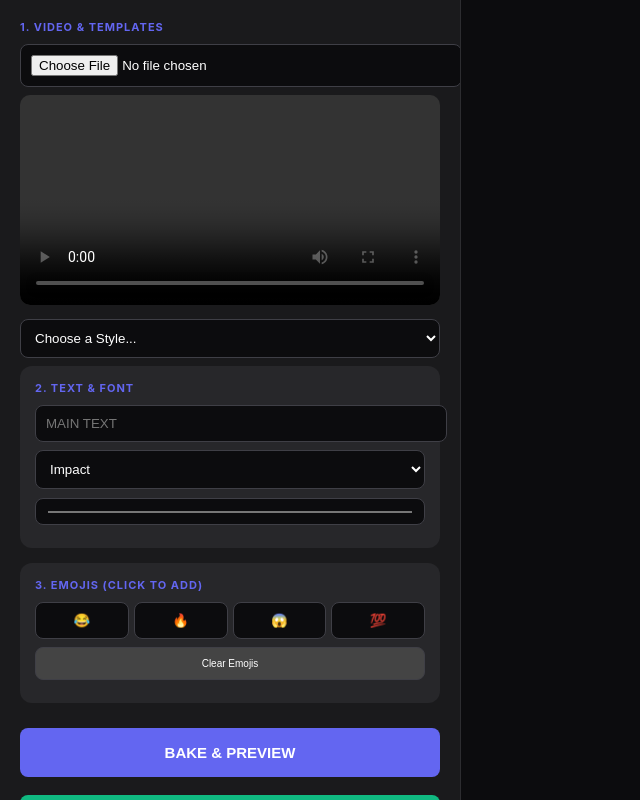
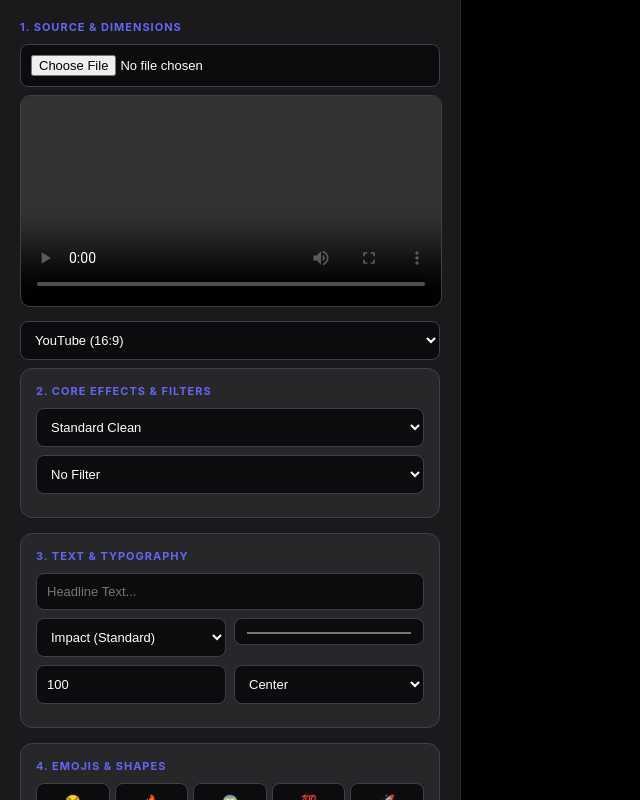
Before and after one commit to niharikasrivastava1998-nihu/PRO-THUMBNAIL-CREATOR, a plain HTML site: page index.html in a window 1280 px wide. Shown: the whole page, without its empty margins (0-640 px from the left). Drawn offline with Linux system fonts and the light colour scheme.

Commit message:
Revise HTML structure and styling for Creator Core
Updated title and styles for better layout and design. Enhanced functionality for emoji and text handling.

```diff
--- a/index.html
+++ b/index.html
@@ -3,61 +3,97 @@
 <head>
     <meta charset="UTF-8">
     <meta name="viewport" content="width=device-width, initial-scale=1.0">
-    <title>Creator Core v4.0</title>
-    <link href="https://fonts.googleapis.com/css2?family=Bangers&family=Permanent+Marker&display=swap" rel="stylesheet">
+    <title>Creator Core: Ultimate Studio</title>
+    <link href="https://fonts.googleapis.com/css2?family=Bangers&family=Permanent+Marker&family=Roboto+Condensed:wght@700&display=swap" rel="stylesheet">
     <style>
         :root { --bg: #0c0c0e; --ui: #1a1a1c; --accent: #6366f1; --text: #f4f4f5; }
-        body { font-family: 'Inter', sans-serif; background: var(--bg); color: var(--text); margin: 0; display: flex; height: 100vh; }
+        body { font-family: 'Inter', sans-serif; background: var(--bg); color: var(--text); margin: 0; display: flex; height: 100vh; overflow: hidden; }
         .sidebar { width: 420px; background: var(--ui); padding: 20px; overflow-y: auto; border-right: 1px solid #2d2d30; }
-        .canvas-area { flex: 1; display: flex; align-items: center; justify-content: center; padding: 20px; position: relative; }
-        .tool-box { background: #27272a; padding: 15px; border-radius: 12px; margin-bottom: 15px; }
+        .canvas-area { flex: 1; display: flex; align-items: center; justify-content: center; padding: 20px; background: #000; position: relative; }
+        .tool-box { background: #27272a; padding: 15px; border-radius: 12px; margin-bottom: 15px; border: 1px solid #3f3f46; }
         h3 { font-size: 11px; text-transform: uppercase; color: var(--accent); margin: 0 0 10px 0; letter-spacing: 1px; }
-        select, input, button { width: 100%; padding: 10px; border-radius: 8px; border: 1px solid #3f3f46; background: #0c0c0e; color: white; margin-bottom: 8px; }
-        .emoji-grid { display: grid; grid-template-columns: repeat(4, 1fr); gap: 5px; }
-        .btn-bake { background: var(--accent); border: none; font-weight: bold; cursor: pointer; padding: 16px; margin-top: 10px; font-size: 15px; }
-        video { width: 100%; border-radius: 10px; margin-bottom: 10px; }
-        canvas { max-width: 100%; height: auto; border-radius: 8px; box-shadow: 0 20px 50px rgba(0,0,0,0.5); }
+        select, input, button { width: 100%; padding: 10px; border-radius: 8px; border: 1px solid #3f3f46; background: #0c0c0e; color: white; margin-bottom: 8px; font-size: 13px; box-sizing: border-box; }
+        .grid-2 { display: grid; grid-template-columns: 1fr 1fr; gap: 8px; }
+        .emoji-bar { display: grid; grid-template-columns: repeat(5, 1fr); gap: 5px; margin-bottom: 10px; }
+        .btn-main { background: var(--accent); border: none; font-weight: bold; cursor: pointer; padding: 15px; font-size: 14px; color: white; }
+        video { width: 100%; border-radius: 10px; margin-bottom: 10px; border: 1px solid #3f3f46; }
+        canvas { max-width: 100%; max-height: 90vh; border-radius: 8px; box-shadow: 0 20px 50px rgba(0,0,0,0.8); }
     </style>
 </head>
 <body>
 
 <div class="sidebar">
-    <h3>1. Video & Templates</h3>
+    <h3>1. Source & Dimensions</h3>
     <input type="file" id="vidIn" accept="video/*">
     <video id="v" controls></video>
-
-    <select id="template" onchange="applyTemplate()">
-        <option value="none">Choose a Style...</option>
-        <option value="funky">🔥 Template: Funky (MrBeast Style)</option>
-        <option value="paper">✂️ Template: Paper Cutout</option>
-        <option value="doodle">✏️ Template: Doodle Highlight</option>
-        <option value="emoji">😂 Template: Emoji Challenge</option>
+    <select id="platform">
+        <option value="1280/720">YouTube (16:9)</option>
+        <option value="1080/1920">TikTok / Reels (9:16)</option>
+        <option value="1200/627">LinkedIn Post (1.91:1)</option>
+        <option value="1080/1080">Instagram Square (1:1)</option>
     </select>
 
     <div class="tool-box">
-        <h3>2. Text & Font</h3>
-        <input type="text" id="tMain" placeholder="MAIN TEXT">
-        <select id="fFam">
-            <option value="Impact">Impact</option>
-            <option value="'Bangers'">Bangers</option>
-            <option value="'Permanent Marker'">Doodle Marker</option>
+        <h3>2. Core Effects & Filters</h3>
+        <select id="effectLayer">
+            <option value="none">Standard Clean</option>
+            <option value="paper">✂️ Paper Cutout (Textured)</option>
+            <option value="doodle">✏️ Doodle Sketch (Yellow)</option>
+            <option value="funky">🔥 Funky Glow (Neon)</option>
+            <option value="spotlight">👤 Human Spotlight</option>
         </select>
-        <input type="color" id="tCol" value="#ffffff">
+        <select id="filterSelect">
+            <option value="none">No Filter</option>
+            <option value="grayscale(1)">Noir (B&W)</option>
+            <option value="contrast(1.6) saturate(1.5)">Vivid Funky</option>
+            <option value="sepia(0.8)">Vintage Paper</option>
+            <option value="hue-rotate(270deg)">Purple Cyber</option>
+            <option value="invert(1)">X-Ray Mode</option>
+            <option value="brightness(1.5) saturate(1.2)">High Glow</option>
+            <option value="blur(4px)">Soft Dream</option>
+            <option value="contrast(2) brightness(0.6)">Dark Cinematic</option>
+            <option value="saturate(4)">Pop Art</option>
+        </select>
     </div>
 
     <div class="tool-box">
-        <h3>3. Emojis (Click to Add)</h3>
-        <div class="emoji-grid">
-            <button onclick="addEmoji('😂')">😂</button>
-            <button onclick="addEmoji('🔥')">🔥</button>
-            <button onclick="addEmoji('😱')">😱</button>
-            <button onclick="addEmoji('💯')">💯</button>
+        <h3>3. Text & Typography</h3>
+        <input type="text" id="tText" placeholder="Headline Text...">
+        <div class="grid-2">
+            <select id="tFont">
+                <option value="Impact">Impact (Standard)</option>
+                <option value="'Bangers'">Bangers (Funky)</option>
+                <option value="'Permanent Marker'">Marker (Doodle)</option>
+                <option value="'Roboto Condensed'">Modern Bold</option>
+            </select>
+            <input type="color" id="tColor" value="#ffffff">
         </div>
-        <button onclick="clearEmojis()" style="font-size:10px; background:#444;">Clear Emojis</button>
+        <div class="grid-2">
+            <input type="number" id="tSize" value="100" title="Size">
+            <select id="tAlign">
+                <option value="center">Center</option>
+                <option value="left">Left</option>
+                <option value="right">Right</option>
+            </select>
+        </div>
     </div>
 
-    <button class="btn-bake" onclick="bake()">BAKE & PREVIEW</button>
-    <button class="btn-bake" style="background:#10b981" onclick="dl()">DOWNLOAD THUMBNAIL</button>
+    <div class="tool-box">
+        <h3>4. Emojis & Shapes</h3>
+        <div class="emoji-bar">
+            <button onclick="addE('😂')">😂</button><button onclick="addE('🔥')">🔥</button>
+            <button onclick="addE('😱')">😱</button><button onclick="addE('💯')">💯</button>
+            <button onclick="addE('🚀')">🚀</button>
+        </div>
+        <select id="callout">
+            <option value="none">No Callout</option>
+            <option value="banner">Bottom Banner</option>
+            <option value="arrow">Red Arrow (Pointer)</option>
+        </select>
+    </div>
+
+    <button class="btn-main" onclick="bake()">BAKE THUMBNAIL</button>
+    <button class="btn-main" style="background:#10b981; margin-top:5px;" onclick="dl()">DOWNLOAD PNG</button>
 </div>
 
 <div class="canvas-area">
@@ -66,36 +102,18 @@
 
 <script>
     const vid = document.getElementById('v'), can = document.getElementById('c'), ctx = can.getContext('2d');
-    let emojisOnCanvas = [];
+    let emojis = [];
 
     document.getElementById('vidIn').onchange = (e) => vid.src = URL.createObjectURL(e.target.files[0]);
-
-    function addEmoji(e) {
-        emojisOnCanvas.push({ char: e, x: Math.random() * 0.8, y: Math.random() * 0.8 });
-        bake(); // Live update
-    }
-
-    function clearEmojis() { emojisOnCanvas = []; bake(); }
-
-    function applyTemplate() {
-        const t = document.getElementById('template').value;
-        if(t === 'funky') {
-            document.getElementById('fFam').value = "'Bangers'";
-            document.getElementById('tCol').value = "#ffff00";
-        } else if (t === 'paper') {
-            document.getElementById('fFam').value = "Impact";
-        } else if (t === 'doodle') {
-            document.getElementById('fFam').value = "'Permanent Marker'";
-        }
-        bake();
-    }
+    function addE(e) { emojis.push({char: e, x: Math.random() * 0.7 + 0.1, y: Math.random() * 0.7 + 0.1}); bake(); }
 
     function bake() {
-        const W = 1280, H = 720;
+        const [W, H] = document.getElementById('platform').value.split('/').map(Number);
         can.width = W; can.height = H;
-        const template = document.getElementById('template').value;
+        const fx = document.getElementById('effectLayer').value;
+        const filt = document.getElementById('filterSelect').value;
 
-        // 1. Base Image Logic
+        // Smart Crop Base
         const vR = vid.videoWidth / vid.videoHeight, tR = W / H;
         let dW = W, dH = H;
         if (vR > tR) { dW = H * vR; } else { dH = W / vR; }
@@ -103,48 +121,65 @@
 
         ctx.clearRect(0, 0, W, H);
 
-        // Filter Logic
-        if(template === 'emoji') ctx.filter = "grayscale(1) contrast(1.2)";
-        else if(template === 'funky') ctx.filter = "contrast(1.3) saturate(1.5)";
-        else ctx.filter = "none";
-
+        // Filter Layer
+        ctx.filter = filt;
         ctx.drawImage(vid, oX, oY, dW, dH);
         ctx.filter = "none";
 
-        // 2. Specialized Effects
-        if(template === 'paper') {
-            ctx.strokeStyle = "white"; ctx.lineWidth = 20;
-            ctx.shadowColor = "black"; ctx.shadowBlur = 15;
-            ctx.strokeRect(30, 30, W-60, H-60); //
-        } else if(template === 'funky') {
-            const g = ctx.createLinearGradient(0,0,W,H);
-            g.addColorStop(0, "rgba(255,0,80,0.2)"); g.addColorStop(1, "rgba(0,242,234,0.2)");
-            ctx.fillStyle = g; ctx.fillRect(0,0,W,H); //
-        } else if(template === 'doodle') {
-            ctx.strokeStyle = "#FFEB3B"; ctx.lineWidth = 10; ctx.setLineDash([15, 10]);
-            ctx.strokeRect(50, 50, W-100, H-100); //
+        // Effect Layer
+        if (fx === 'spotlight') {
+            ctx.fillStyle = "rgba(0,0,0,0.6)";
+            ctx.fillRect(0,0,W,H);
+            ctx.save();
+            ctx.beginPath(); ctx.arc(W/2, H/3, Math.min(W,H)*0.4, 0, Math.PI*2);
+            ctx.clip();
+            ctx.drawImage(vid, oX, oY, dW, dH);
+            ctx.restore();
+        } else if (fx === 'paper') {
+            ctx.save();
+            ctx.strokeStyle = "white"; ctx.lineWidth = 25; ctx.setTransform(1.01, 0.01, -0.01, 1, 0, 0);
+            ctx.shadowColor = "rgba(0,0,0,0.5)"; ctx.shadowBlur = 20;
+            ctx.strokeRect(30, 30, W-60, H-60);
+            ctx.resetTransform(); ctx.restore();
+        } else if (fx === 'doodle') {
+            ctx.strokeStyle = "#FFEB3B"; ctx.lineWidth = 10; ctx.setLineDash([20, 15]);
+            ctx.strokeRect(50, 50, W-100, H-100);
             ctx.setLineDash([]);
+        } else if (fx === 'funky') {
+            const grad = ctx.createLinearGradient(0,0,W,H);
+            grad.addColorStop(0, "rgba(255,0,80,0.3)"); grad.addColorStop(1, "rgba(0,242,234,0.3)");
+            ctx.fillStyle = grad; ctx.fillRect(0,0,W,H);
         }
 
-        // 3. Emoji Layers
-        emojisOnCanvas.forEach(item => {
-            ctx.font = "120px Arial";
-            ctx.fillText(item.char, item.x * W, item.y * H); //
-        });
+        // Callout Shapes
+        const co = document.getElementById('callout').value;
+        if (co === 'banner') {
+            ctx.fillStyle = "rgba(255,0,80,0.8)";
+            ctx.fillRect(0, H*0.75, W, H*0.2);
+        } else if (co === 'arrow') {
+            ctx.fillStyle = "#ff0000";
+            ctx.beginPath(); ctx.moveTo(W*0.8, H*0.4); ctx.lineTo(W*0.9, H*0.2); ctx.lineTo(W*0.95, H*0.35); ctx.fill();
+        }
 
-        // 4. Text Rendering
-        const txt = document.getElementById('tMain').value;
-        if(txt) {
-            ctx.font = `bold 120px ${document.getElementById('fFam').value}`;
-            ctx.fillStyle = document.getElementById('tCol').value;
-            ctx.textAlign = "center";
+        // Text Layer
+        const txt = document.getElementById('tText').value;
+        if (txt) {
+            ctx.font = `bold ${document.getElementById('tSize').value}px ${document.getElementById('tFont').value}`;
+            ctx.fillStyle = document.getElementById('tColor').value;
+            ctx.textAlign = document.getElementById('tAlign').value;
             ctx.shadowColor = "black"; ctx.shadowBlur = 20;
             ctx.fillText(txt.toUpperCase(), W/2, H*0.85);
         }
+
+        // Emoji Layer
+        emojis.forEach(e => {
+            ctx.font = "120px Arial";
+            ctx.fillText(e.char, e.x * W, e.y * H);
+        });
     }
 
     function dl() {
-        const l = document.createElement('a'); l.download = 'thumbnail.png'; l.href = can.toDataURL(); l.click();
+        const l = document.createElement('a'); l.download = 'creator-core-thumb.png'; l.href = can.toDataURL(); l.click();
     }
 </script>
 </body>
```
